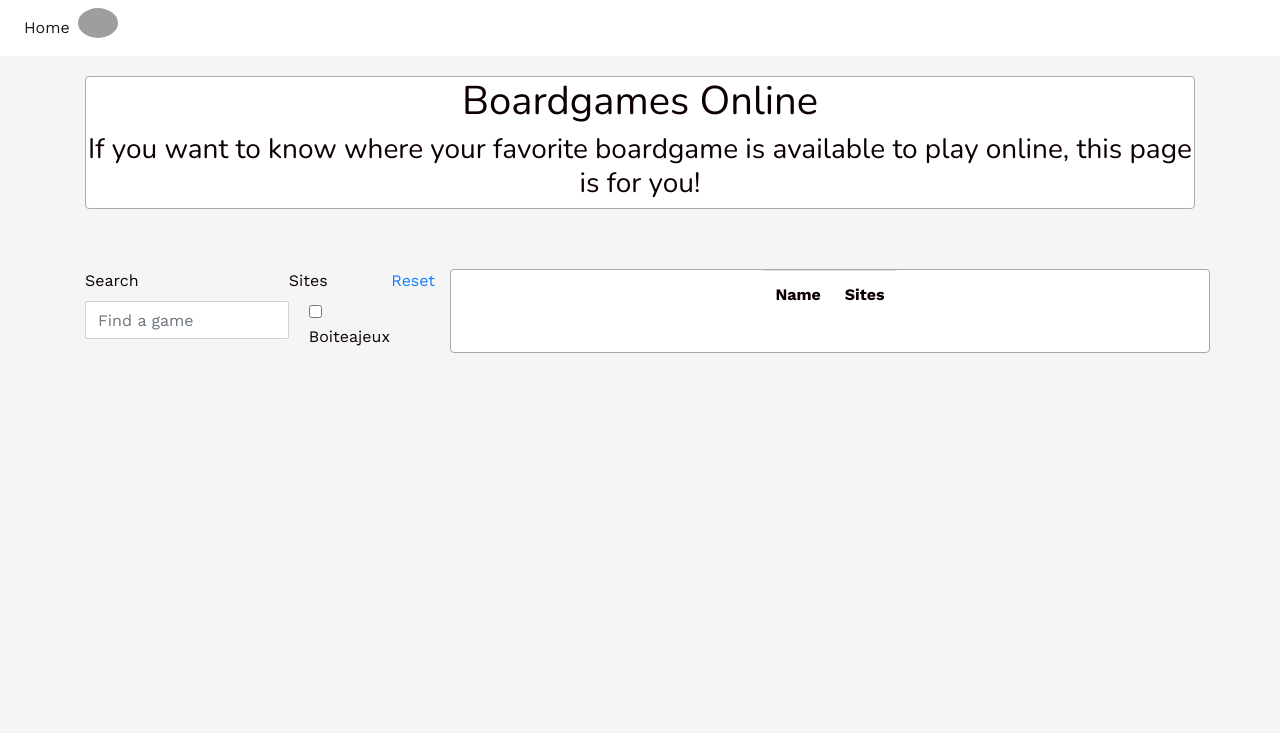
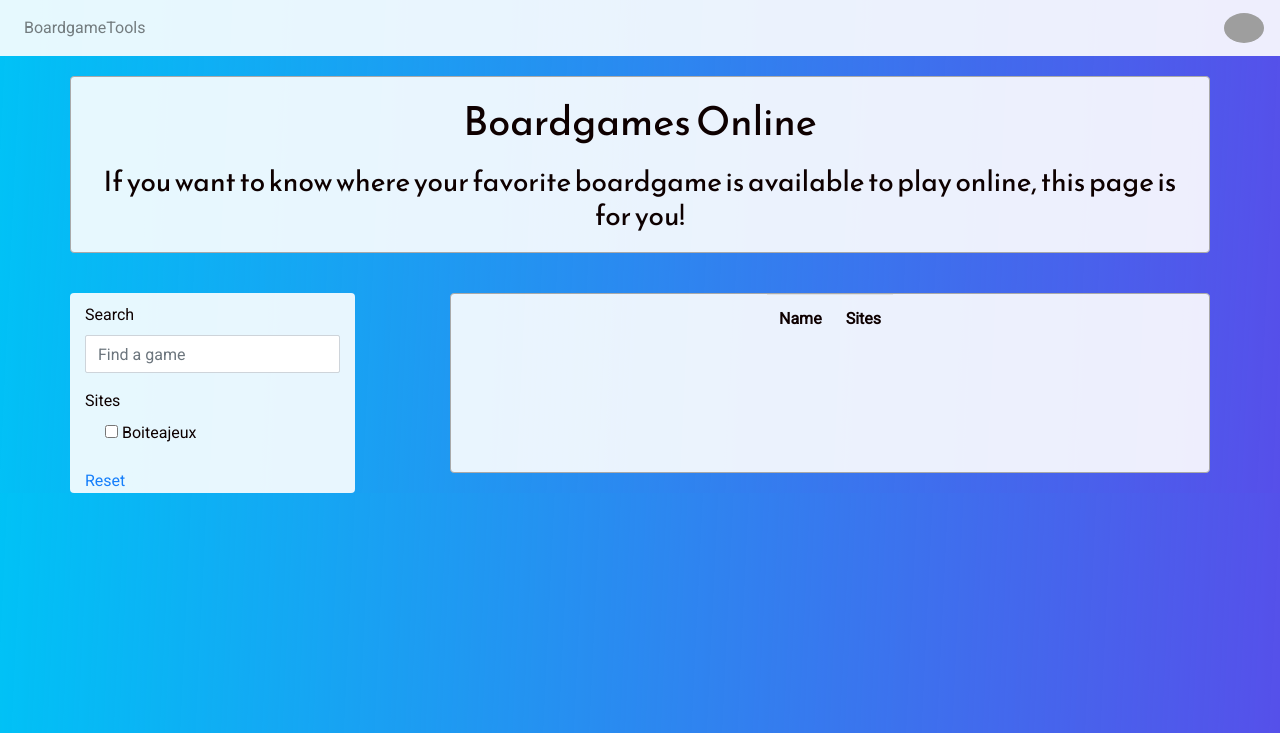
Before and after one commit to dmcarmo/boardgames-online, a Rails app: page / in a window 1280 px wide. Shown: the top 733 px of the page. Run offline with Rails 7, Linux system fonts and the light colour scheme; the visitor is signed in with stand-in values (Sample User, id 1); data comes from the database, SQL or seed files in the repository; data that the repository does not hold is empty; style sheets or scripts are compiled from the project's sources; some libraries are stand-ins or nearby versions; grey boxes are pictures that could not be loaded.

Commit message:
Multiple changes to the overall design of the site

```diff
--- a/app/assets/stylesheets/_layout.scss
+++ b/app/assets/stylesheets/_layout.scss
@@ -1,41 +1,59 @@
 body {
-  background-color: whitesmoke
-}
-
-h1, h3 {
-  text-align: center;
+  background: linear-gradient(92.75deg, #00C2F6 0%, rgba(255, 255, 255, 0) 100%), #564FEA;
 }
 
 .header {
   border: 1px solid darkgray;
+  margin-top: 20px;
+  margin-bottom: 40px;
+  padding: 10px;
+  background-color: rgba(255, 255, 255, 0.9);
   border-radius: 4px;
-  margin-top: 20px;
-  margin-bottom: 30px;
-  background-color: white;
+  flex-direction: column;
+  align-items: center;
+}
+h1,h3 {
+  margin: 0px;
+  padding: 10px;
+  text-align: center;
+}
+.title {
+  font-size: 200%;
 }
 
-.empty {
-  padding: 15px 0px;
+.subtitle {
+  font-size: 150%;
 }
 
-form {
+.row {
   display: flex;
+  justify-content: space-between;
+}
+
+.form-group {
+  margin-top: 10px;
+  margin-bottom: 10px;
+}
+
+.filter {
+  display: flex;
+  flex-direction: column;
+  align-content: flex-start;
+}
+
+.sticky-form {
+  top: 0;
 }
 
 .table {
   display: flex;
   justify-content: center;
   border: 1px solid darkgray;
-  border-radius: 4px;
   margin-bottom: 20px;
-  background-color: white;
 }
 
-.filter {
-  display: flex;
-  flex-direction: column;
+.inside-box {
+  background-color: rgba(255, 255, 255, 0.9);
+  border-radius: 4px;
+  padding: 10px, 0px;
 }
-
-.sticky-form {
-  top: 0;
-}
--- a/app/assets/stylesheets/components/_navbar.scss
+++ b/app/assets/stylesheets/components/_navbar.scss
@@ -1,6 +1,6 @@
 .navbar-lewagon {
   justify-content: space-between;
-  background: white;
+  background-color: rgba(255, 255, 255, 0.9);
 }
 
 .navbar-lewagon .navbar-collapse {
--- a/app/assets/stylesheets/config/_fonts.scss
+++ b/app/assets/stylesheets/config/_fonts.scss
@@ -1,9 +1,9 @@
 // Import Google fonts
-@import url('https://fonts.googleapis.com/css?family=Nunito:400,700|Work+Sans:400,700&display=swap');
+@import url('https://fonts.googleapis.com/css2?family=Reem+Kufi&family=Roboto&display=swap');
 
 // Define fonts for body and headers
-$body-font: "Work Sans", "Helvetica", "sans-serif";
-$headers-font: "Nunito", "Helvetica", "sans-serif";
+$body-font: "Roboto", "Helvetica", "sans-serif";
+$headers-font: "Reem Kufi", "Helvetica", "sans-serif";
 
 // To use a font file (.woff) uncomment following lines
 // @font-face {
--- a/app/views/games/index.html.erb
+++ b/app/views/games/index.html.erb
@@ -1,10 +1,9 @@
-<div class="header">
+<div class="header row">
   <h1>Boardgames Online</h1>
   <h3>If you want to know where your favorite boardgame is available to play online, this page is for you!</h3>
 </div>
-<div class="empty"></div>
-<div class="row">
-  <div class="col-xs-12 col-sm-4 filter">
+<div class="row colored-box">
+  <div class="col-md-3  filter inside-box">
     <div class="position-sticky sticky-form">
       <%= simple_form_for :filter, url: root_path, method: :get, remote: true do |f| %>
         <%= f.input :search,
@@ -23,7 +22,7 @@
       <% end %>
     </div>
   </div>
-  <div class="col-xs-12 col-sm-8 table" id="games">
+  <div class="col-md-8 table inside-box" id="games">
     <%= render 'game', games: @games %>
   </div>
 </div>
--- a/app/views/shared/_navbar.html.erb
+++ b/app/views/shared/_navbar.html.erb
@@ -3,13 +3,12 @@
   <button class="navbar-toggler" type="button" data-toggle="collapse" data-target="#navbarSupportedContent" aria-controls="navbarSupportedContent" aria-expanded="false" aria-label="Toggle navigation">
     <span class="navbar-toggler-icon"></span>
   </button>
-
+  <div class="navbar-nav">
+    <%= link_to "BoardgameTools", "#", class: "nav-link" %>
+  </div>
   <div class="collapse navbar-collapse" id="navbarSupportedContent">
     <ul class="navbar-nav mr-auto">
       <% if user_signed_in? %>
-        <li class="nav-item active">
-          <%= link_to "Home", "#", class: "nav-link" %>
-        </li>
         <li class="nav-item dropdown">
           <%= image_tag "https://avatars2.githubusercontent.com/u/16320169", class: "avatar dropdown-toggle", id: "navbarDropdown", data: { toggle: "dropdown" }, 'aria-haspopup': true, 'aria-expanded': false %>
           <div class="dropdown-menu dropdown-menu-right" aria-labelledby="navbarDropdown">
```
